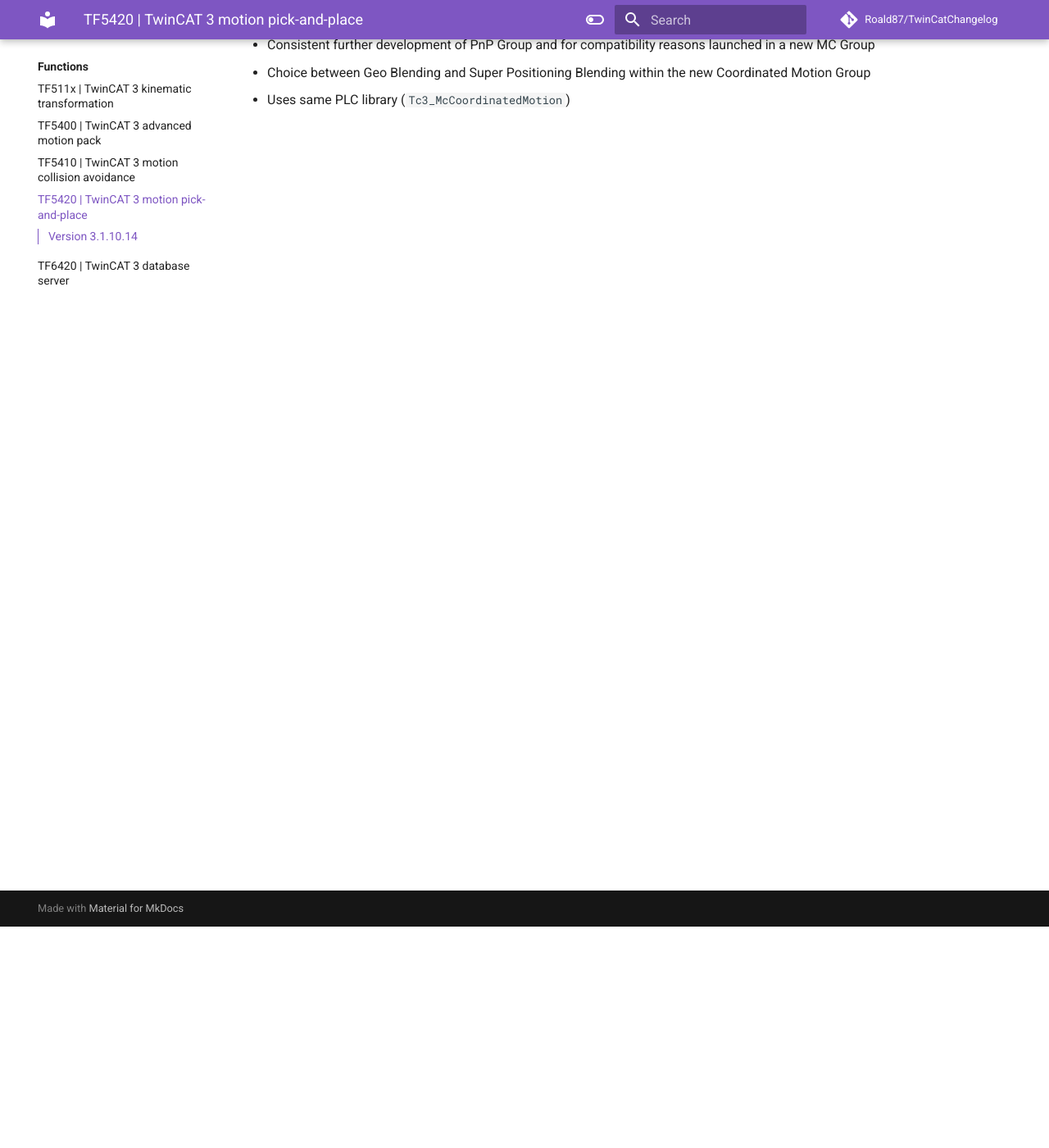
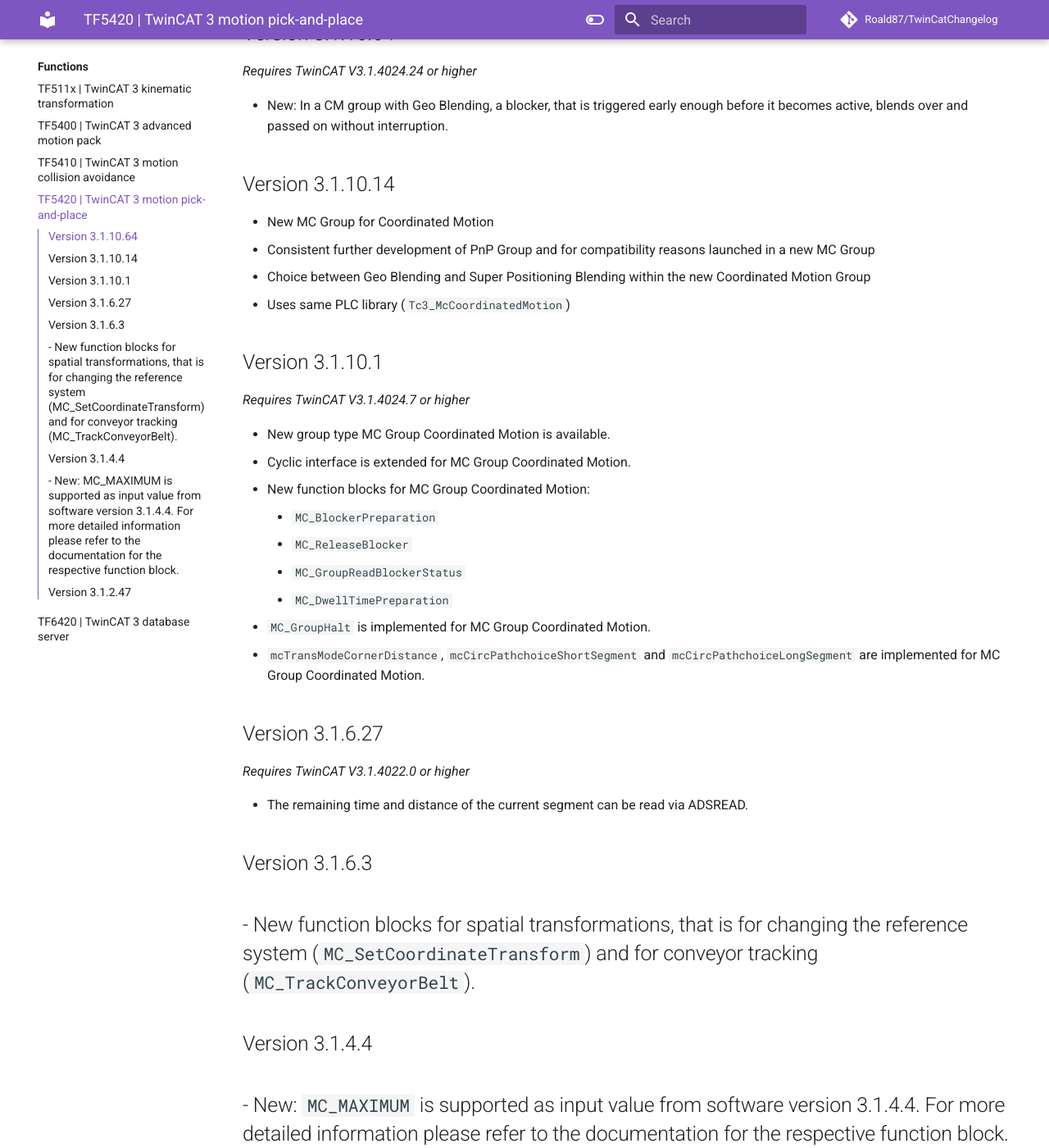
Before and after one commit to Roald87/TwinCatChangelog, an MkDocs documentation site: the page built from docs/functions/TF5420_tc3_motion_pick-and-place.md, in a window 1280 px wide and 1400 px high, scrolled down 270 px. Shown: the whole window at 82% size. Built offline with MkDocs 1.6.1 and Material for MkDocs 9.7.7, drawn with Linux system fonts in a browser that asks for light colours; comment, search, counter and statistics services are not loaded; some of the changed text lies outside the part shown.

Commit message:
Add changes tc3 motion pick and place from InfoSys (#80)

```diff
--- a/docs/functions/TF5420_tc3_motion_pick-and-place.md
+++ b/docs/functions/TF5420_tc3_motion_pick-and-place.md
@@ -1,4 +1,12 @@
 # TF5420 | TwinCAT 3 motion pick-and-place
+
+[Source](https://infosys.beckhoff.com/content/1033/tf5420_tc3_advanced_pick_and_place/8891897355.html?id=6886016567551031097)
+
+## Version 3.1.10.64
+
+_Requires TwinCAT V3.1.4024.24 or higher_
+
+-   New: In a CM group with Geo Blending, a blocker, that is triggered early enough before it becomes active, blends over and passed on without interruption.
 
 ## Version 3.1.10.14
 
@@ -6,3 +14,37 @@
 -   Consistent further development of PnP Group and for compatibility reasons launched in a new MC Group
 -   Choice between Geo Blending and Super Positioning Blending within the new Coordinated Motion Group
 -   Uses same PLC library (`Tc3_McCoordinatedMotion`)
+
+## Version 3.1.10.1
+
+_Requires TwinCAT V3.1.4024.7 or higher_
+
+-   New group type MC Group Coordinated Motion is available.
+-   Cyclic interface is extended for MC Group Coordinated Motion.
+-   New function blocks for MC Group Coordinated Motion:
+    -   `MC_BlockerPreparation`
+    -   `MC_ReleaseBlocker`
+    -   `MC_GroupReadBlockerStatus`
+    -   `MC_DwellTimePreparation`
+-   `MC_GroupHalt` is implemented for MC Group Coordinated Motion.
+-   `mcTransModeCornerDistance`, `mcCircPathchoiceShortSegment` and `mcCircPathchoiceLongSegment` are implemented for MC Group Coordinated Motion.
+
+## Version 3.1.6.27
+
+_Requires TwinCAT V3.1.4022.0 or higher_
+
+-   The remaining time and distance of the current segment can be read via ADSREAD.
+
+## Version 3.1.6.3
+
+-   New function blocks for spatial transformations, that is for changing the reference system (`MC_SetCoordinateTransform`) and for conveyor tracking (`MC_TrackConveyorBelt`).
+-
+
+## Version 3.1.4.4
+
+-   New: `MC_MAXIMUM` is supported as input value from software version 3.1.4.4. For more detailed information please refer to the documentation for the respective function block.
+-
+
+## Version 3.1.2.47
+
+-   New function block `MC_MoveCircularAbsolutePreparation`.
```
